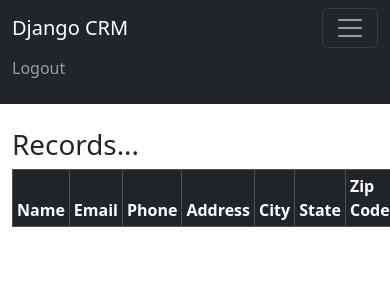
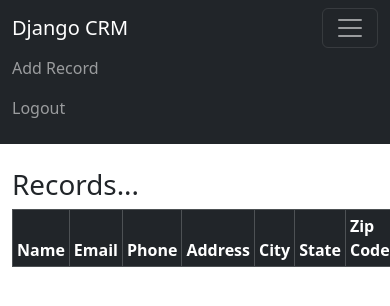
Before and after one commit to GuramiDavitadze/Django_CRM_app, a Django app: page / in a window 390 px wide, after a click that opens the changed part; the page is wider, and only the part inside the window is pictured. Shown: the top 306 px of that part. Run offline with Django 5.2, Linux system fonts and the light colour scheme; the visitor is signed in with stand-in values (Sample User, id 1); data that the repository does not hold is empty.

Commit message:
update is done

```diff
--- a/dcrm/website/templates/home.html
+++ b/dcrm/website/templates/home.html
@@ -23,8 +23,10 @@
             {% for record in records %}
                 <tr>
                     <td>
-                        {{record.first_name}}
-                        {{record.last_name}}
+                        <a href="{% url 'record' record.id %}" class="text-black">
+                            {{record.first_name}}
+                            {{record.last_name}}
+                        </a>
                     </td>
                     <td>{{record.email}}</td>
                     <td>{{record.phone}}</td>
@@ -33,7 +35,7 @@
                     <td>{{record.state}}</td>
                     <td>{{record.zipcode}}</td>
                     <td>{{record.created_at}}</td>
-                    <td><a href="{% url 'record' record.id %}">{{record.id}}</a></td>
+                    <td><a href="{% url 'record' record.id %}" class="text-black text-decoration-none">{{record.id}}</a></td>
                 </tr>
             {% endfor %}
         {% endif %}
--- a/dcrm/website/templates/navbar.html
+++ b/dcrm/website/templates/navbar.html
@@ -7,6 +7,9 @@
       <div class="collapse navbar-collapse" id="navbarSupportedContent">
         <ul class="navbar-nav me-auto mb-2 mb-lg-0">
             {% if  user.is_authenticated %}
+                <li class="nav-item">
+                  <a class="nav-link" href="{% url "add_record" %}">Add Record</a>
+                </li>
                 <li class="nav-item">
                     <a class="nav-link" href="{% url "logout" %}">Logout</a>
                 </li>
--- a/dcrm/website/templates/record.html
+++ b/dcrm/website/templates/record.html
@@ -21,8 +21,7 @@
 </div>
 <br/>
 <br/>
-<a href="{% url 'home' %}" class='btn btn-secondary'>Back</a>
 <a href="{% url 'delete_record' costumer_record.id %}" class='btn btn-danger'>Delete</a>
-
+<a href="{% url 'update_record' costumer_record.id %}" class='btn btn-secondary'>Update Record</a>
 
 {% endblock%}
--- a/dcrm/website/urls.py
+++ b/dcrm/website/urls.py
@@ -9,4 +9,6 @@
     # pk - primary key
     path('record/<int:pk>',views.costumer_record,name='record'),
     path('delete_record/<int:pk>',views.delete_record,name='delete_record'),
+    path('add_record/',views.add_record, name='add_record'),
+    path('update_record/<int:pk>',views.update_record,name='update_record'),
 ]
--- a/dcrm/website/views.py
+++ b/dcrm/website/views.py
@@ -1,7 +1,7 @@
 from django.shortcuts import render, redirect
 from django.contrib.auth import authenticate, login, logout
 from django.contrib import messages
-from .forms import SignUpForm
+from .forms import SignUpForm, AddRecordForm
 from .models import Record
 # დავარენდერეთ home.html ფაილი
 def home(request):
@@ -68,3 +68,28 @@
     else:
         messages.success(request,"You must be logged in to delete")
         return redirect('home')
+
+def add_record(request):
+    form = AddRecordForm(request.POST or None)
+    if request.user.is_authenticated:
+        if request.method == "POST":
+            if form.is_valid():
+                add_record = form.save()
+                messages.success(request,'Record Added...')
+                return redirect('home')
+        return render(request,'add_record.html',{'form':form})
+    else:
+        messages.success(request,'You must be logged in...')
+        return redirect('home')
+def update_record(request,pk):
+    if request.user.is_authenticated:
+        current_record = Record.objects.get(id=pk)
+        form = AddRecordForm(request.POST or None, instance=current_record)
+        if form.is_valid():
+            form.save()
+            messages.success(request,'Record Has Been Updated!')
+            return redirect('home')
+        return render(request,'update_record.html',{'form':form})
+    else:
+        messages.success(request,'You must be logged in...')
+        return redirect('home')
```
Also changed, not shown: dcrm/website/forms.py (+18 -1 lines), dcrm/website/templates/add_record.html (added, +14 -0 lines), dcrm/website/templates/update_record.html (added, +13 -0 lines).
